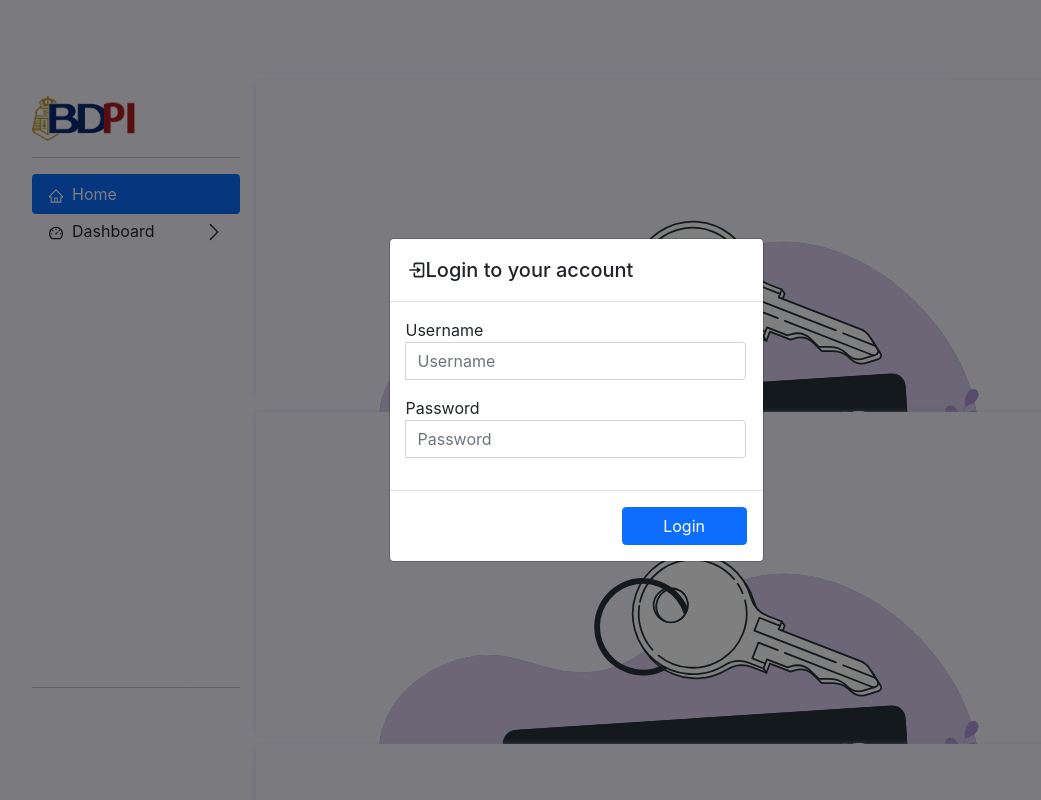
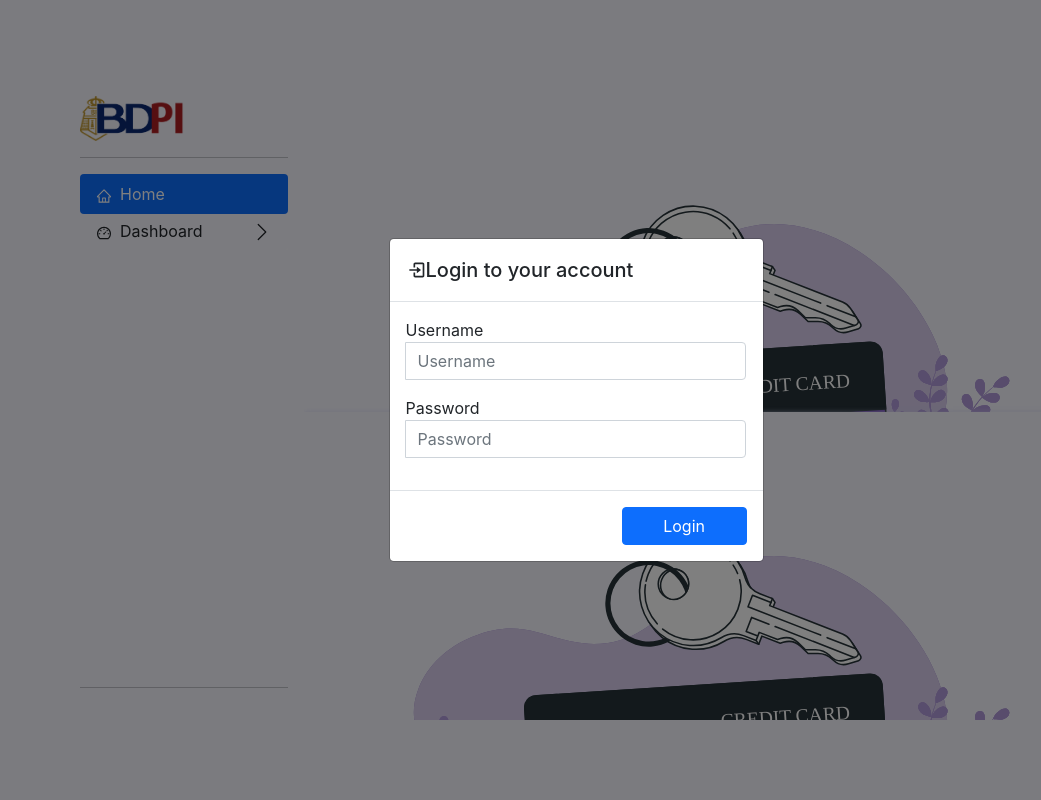
Before and after one commit to bryanlontoc06/banking_web_app, a React (Create React App) app: page / in a window 1280 px wide. Shown: the top 800 px of the page, without its empty margins (64-1105 px from the left). Built offline with nearby package versions, Linux system fonts and the light colour scheme.

Commit message:
improve-UI

```diff
--- a/src/components/Home/style.css
+++ b/src/components/Home/style.css
@@ -2,8 +2,13 @@
     display: grid;
     grid-template-columns: repeat(6, minmax(100px, 1fr));
     grid-template-rows: repeat(4, minmax(150px, 1fr));
-    max-height: 80vh;
+    height: 80vh;
     gap: 1em;
+    overflow-y: scroll;
+}
+
+.card-container::-webkit-scrollbar { /* WebKit */
+    display: none;
 }
 
 .svg {
@@ -81,7 +86,6 @@
         grid-template-rows: repeat(10, minmax(150px, 1fr));
         max-height: 80vh;
         gap: 1em;
-        width: inherit
     }
 
     .item1 {
--- a/src/components/Layout/index.js
+++ b/src/components/Layout/index.js
@@ -171,13 +171,13 @@ const Index = () => {
                 <Navbar.Toggle aria-controls="basic-navbar-nav" />
                 <Navbar.Collapse id="basic-navbar-nav">
                 <Nav className="me-auto">
-                    <Nav.Link className={`${selected === 0 ? 'mobile-menus' : ''}`} onClick={() => handleSelectedMenu(0)}><Link to="/" className={`${selected === 0 ? 'mobile-menus' : ''}`}><OutlineHome />Home</Link></Nav.Link>
-                    <NavDropdown title={`Dashboard`} id="basic-nav-dropdown">
+                    <Nav.Link className={`${selected === 0 ? 'mobile-menus' : ''}`} onClick={() => handleSelectedMenu(0)}><Link to="/" className={`${selected === 0 ? 'mobile-menus' : ''}`}>🏠Home</Link></Nav.Link>
+                    <NavDropdown title={`⏲️Dashboard`} id="basic-nav-dropdown">
                     <NavDropdown.Item className={`${selected === 1 ? 'mobile-menus' : ''}`} onClick={() => handleSelectedMenu(1)}><Link to="/dashboard/withdrawals" className={`${selected === 1 ? 'mobile-menus' : ''}`}>Withdrawals</Link></NavDropdown.Item>
                     <NavDropdown.Item className={`${selected === 2 ? 'mobile-menus' : ''}`} onClick={() => handleSelectedMenu(2)}><Link to="/dashboard/deposits" className={`${selected === 2 ? 'mobile-menus' : ''}`}>Deposits</Link></NavDropdown.Item>
                     <NavDropdown.Item className={`${selected === 3 ? 'mobile-menus' : ''}`} onClick={() => handleSelectedMenu(3)}><Link to="/dashboard/transfers" className={`${selected === 3 ? 'mobile-menus' : ''}`}>Transfers</Link></NavDropdown.Item>
                     </NavDropdown>
-                    {isAdmin &&  <Nav.Link className={`${selected === 4 ? 'mobile-menus' : ''}`} onClick={() => handleSelectedMenu(4)}><Link to="/users" className={`${selected === 4 ? 'mobile-menus' : ''}`}><UsersIcon />Users</Link></Nav.Link>}
+                    {isAdmin &&  <Nav.Link className={`${selected === 4 ? 'mobile-menus' : ''}`} onClick={() => handleSelectedMenu(4)}><Link to="/users" className={`${selected === 4 ? 'mobile-menus' : ''}`}>🧘Users</Link></Nav.Link>}
                     {isUser &&  <Nav.Link className={`${selected === 5 ? 'mobile-menus' : ''}`} onClick={() => handleSelectedMenu(5)}><Link to="/transactions" className={`${selected === 5 ? 'mobile-menus' : ''}`}><TransactionIcon />Transactions</Link></Nav.Link>}
 
 
--- a/src/components/Layout/style.css
+++ b/src/components/Layout/style.css
@@ -1,26 +1,57 @@
+nav.navbar.navbar-expand-lg.navbar-light.bg-light {
+    position: fixed;
+    top: 0;
+    z-index: 99;
+    width: 100%;
+}
+
 div#root {
     display: flex;
     flex-direction: column;
+}
 
-}
+
 
 @media (min-width: 768px) {
     div#root {
         flex-direction: unset;
     }
     .side-bar.d-flex.flex-column.flex-shrink-0.p-3.bg-light {
-        margin: 10vh 0 0 10vh;
+        margin: 10vh 0 0 10vw;
         background-color: unset !important;
     }
     .routes-container {
         width: 100%;
-        margin: 10vh 10vh 0 0;
+        margin: 10vh 10vw 0 0;
     }
 }
 
 @media (min-width: 769px) and (max-width: 1240px) {
     .side-bar.d-flex.flex-column.flex-shrink-0.p-3.bg-light {
-        margin: 5rem 0 5rem
+        margin: 10vh 0 0 10vw
+    }
+
+    .routes-container {
+        margin: 10vh 10vw 0 0
+    }
+
+}
+
+@media (max-width: 900px) {
+    .side-bar.d-flex.flex-column.flex-shrink-0.p-3.bg-light {
+        margin: 10vh 0 0 0
+    }
+
+    .routes-container {
+        margin: 10vh 0 0 0
+    }
+
+}
+
+@media (max-width: 750px) {
+
+    .routes-container {
+        margin: 15vh 5vw 0 5vw
     }
 
 }
@@ -146,6 +177,11 @@ button.navbar-toggler {
     padding: 0;
 }
 
+.dropdown-menu {
+    background-color: #f7f7ff;
+    border: unset
+}
+
 a.nav-link {
     padding: 0.5rem 1rem !important;
     border-radius: 5px;
@@ -159,3 +195,7 @@ a {
     text-decoration: none;
     color: #000;
 }
+
+.navbar-light .navbar-nav .nav-link {
+    color: #000 !important;
+}
```
